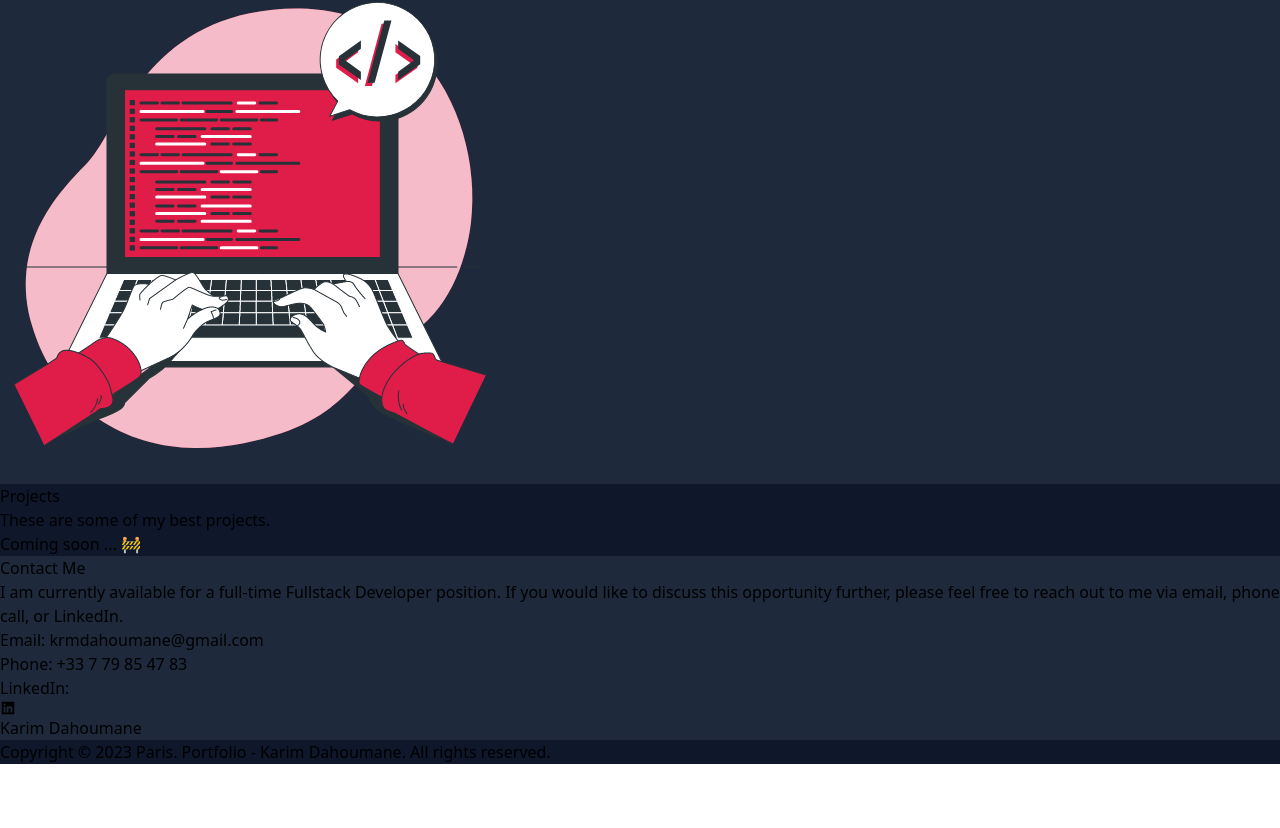
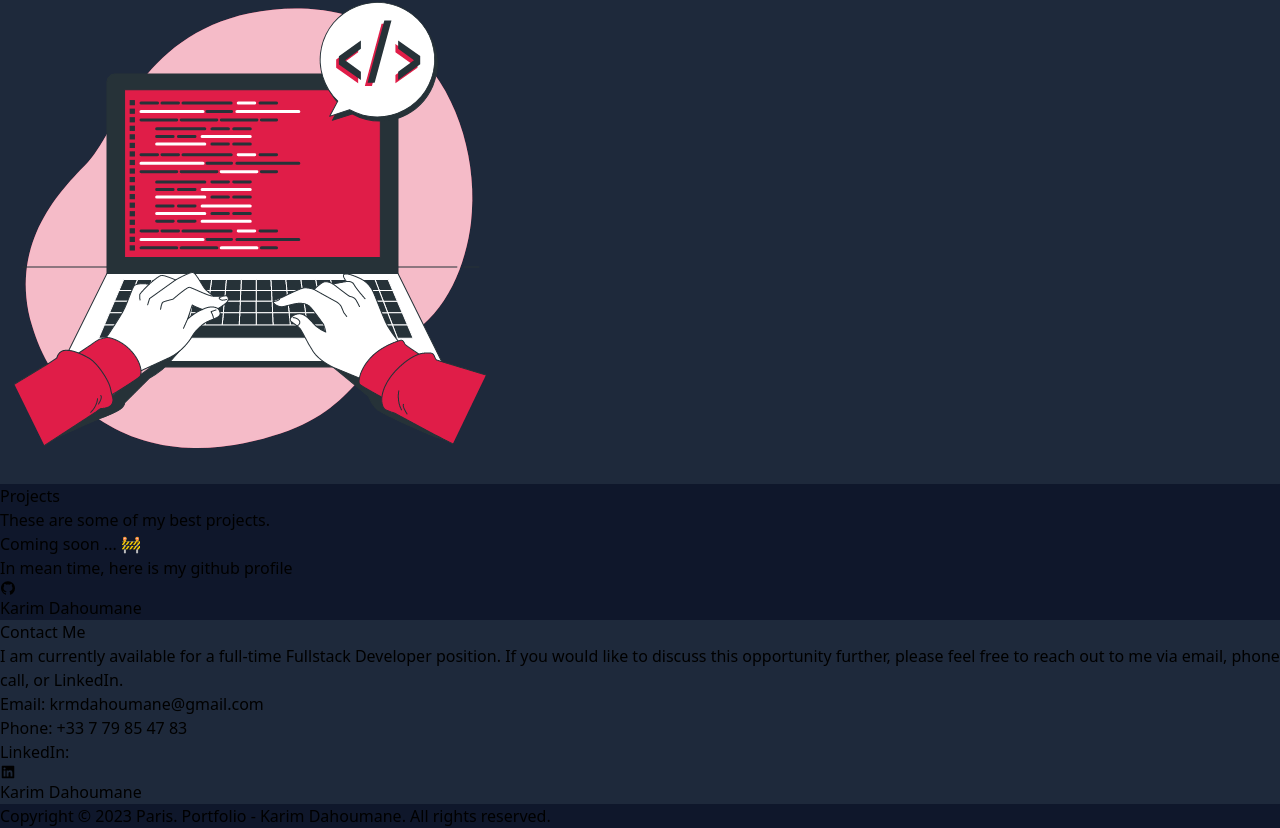
Before and after one commit to karimdahoumane/portfolio, a React (Create React App) app: page / in a window 1280 px wide. Shown: the part 2460-3288 px from the top of the page. Before the commit the page ends 3224 px from the top, so only its background shows below. Built offline with nearby package versions, Linux system fonts and the light colour scheme.

Commit message:
💬 ui(contact): Add some informations on Projects section

```diff
--- a/src/components/Hero/Hero.tsx
+++ b/src/components/Hero/Hero.tsx
@@ -1,5 +1,7 @@
 import Picture from "src/assets/images/me.webp";
-import { AiOutlineLinkedin as LinkedinIcon } from "react-icons/ai";
+import {
+  AiOutlineLinkedin as LinkedinIcon
+} from "react-icons/ai";
 
 const Hero = () => {
   return (
@@ -19,6 +21,8 @@ const Hero = () => {
             <a
               href="https://www.linkedin.com/in/karimdahoumane/"
               className="pr-4 pt-20 inline-block text-accent hover:text-white"
+              target="_blank"
+              rel="noreferrer"
             >
               {" "}<LinkedinIcon size={40} />{" "}
               Linkedin
--- a/src/components/Projects/Projects.tsx
+++ b/src/components/Projects/Projects.tsx
@@ -1,5 +1,8 @@
 import projects from "src/data/projects.json";
 import ProjectCard from "src/components/Projects/ProjectCard";
+import {
+  AiFillGithub as GithubIcon
+} from "react-icons/ai";
 
 const Projects = () => {
 
@@ -21,10 +24,16 @@ const Projects = () => {
             <ProjectCard project={project} />
           ))
         ) : (
-          <div className="text-2xl text-center">Coming soon ... 🚧</div>
+          <div className="text-2xl text-center">
+            Coming soon ... 🚧 <br />
+            In mean time, here is my github profile <br />
+            <a href="https://github.com/karimdahoumane" target="_blank" rel="noreferrer" className="text-cyan-500 hover:text-cyan-600">
+              <GithubIcon className="inline-block" /> Karim Dahoumane
+            </a>
+          </div>
         )}
       </div>
-    </section>
+    </section >
   );
 };
 
```
